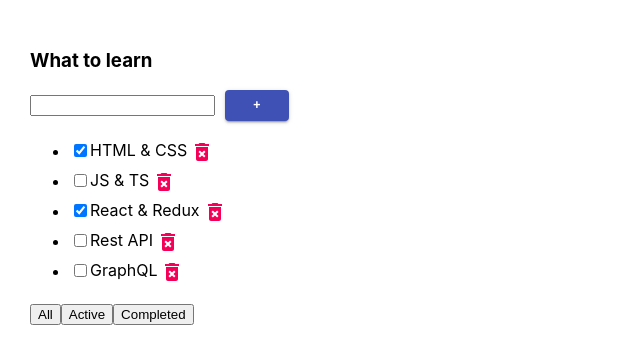
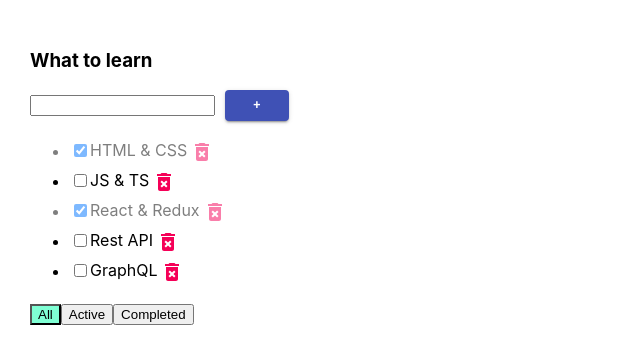
Before and after one commit to Basko-Vladimir/TodoLost-with-TS-Hooks, a React (Create React App) app: page / in a window 1280 px wide. Shown: the top 364 px of the page, without its empty margins (0-640 px from the left). Built offline with nearby package versions, Linux system fonts and the light colour scheme.

Commit message:
04 - implemented possibility task status changing, implemented status button backlight and also checking  on empty input

```diff
--- a/src/App.css
+++ b/src/App.css
@@ -6,3 +6,15 @@
 .App > div {
   margin-right: 50px;
 }
+
+.error {
+  border: 1px solid red;
+}
+
+.active-filter {
+  background-color: aquamarine;
+}
+
+.is-done {
+  opacity: 0.5;
+}
--- a/src/App.tsx
+++ b/src/App.tsx
@@ -11,7 +11,7 @@ export function App() {
         {id: v1(), title: 'React & Redux', isDone: true},
         {id: v1(), title: 'Rest API', isDone: false},
         {id: v1(), title: 'GraphQL', isDone: false}
-    ])
+    ]);
 
     const deleteTask = (taskId: string) => {
         const newTasksList = tasks.filter( task => taskId !== task.id )
@@ -19,14 +19,27 @@ export function App() {
     }
 
     const addTask = (newValue: string) => {
-        const newTask = {id: v1(), title: newValue, isDone: false}
-        setTasks([newTask, ...tasks]);
+        // if (newValue.trim() !== '') {
+            const newTask = {id: v1(), title: newValue, isDone: false}
+            setTasks([newTask, ...tasks]);
+        // } else {
+        //     setError('Title is required!')
+        // }
+    }
+
+    const changeTaskStatus = (taskId: string, status: boolean) => {
+        const changedTasks = tasks.map( t => {
+            if (taskId === t.id) {
+                return {...t, isDone: status}
+            } else return t
+        })
+        setTasks(changedTasks);
     }
 
     return (
         <div className="App">
             <TodoList title={'What to learn'} tasks={tasks}
-                      deleteTask={deleteTask} addTask={addTask}/>
+                      deleteTask={deleteTask} addTask={addTask} changeTaskStatus={changeTaskStatus}/>
         </div>
     );
 }
--- a/src/Types/commonTypes.ts
+++ b/src/Types/commonTypes.ts
@@ -3,5 +3,3 @@ export type TasksType = {
     title: string
     isDone: boolean
 }
-
-export type FilterType = 'All' | 'Active' | 'Completed'
--- a/src/UI/TodoList.tsx
+++ b/src/UI/TodoList.tsx
@@ -1,4 +1,5 @@
 import React, {useState, ChangeEvent} from 'react';
+import '../App.css';
 import IconButton from '@material-ui/core/IconButton';
 import DeleteForeverIcon from '@material-ui/icons/DeleteForever';
 import {TasksType} from '../Types/commonTypes';
@@ -9,14 +10,15 @@ export type TodoListType = {
     tasks: Array<TasksType>
     deleteTask: (id: string) => void
     addTask: (value: string) => void
+    changeTaskStatus: (id: string, status: boolean) => void
 }
 
 export const TodoList: React.FC<TodoListType> = (props) => {
-    const {title, tasks, deleteTask, addTask} = props;
-
+    const {title, tasks, deleteTask, addTask, changeTaskStatus} = props;
 
     const [filter, setFilter] = useState<string| null>('All');
     const [inputValue, setInputValue] = useState<string>('');
+    const [error, setError] = useState<null | string>(null);
     let filteredTasks = tasks;
 
     if (filter === 'Active') {
@@ -34,28 +36,39 @@ export const TodoList: React.FC<TodoListType> = (props) => {
     }
 
     const onKeyPress = (e: React.KeyboardEvent<HTMLInputElement>) => {
+        setError(null);
         e.charCode === 13 && onAddTask();
     }
 
     const onAddTask = () => {
+        if (!inputValue.trim()) {
+            setError('Title is required!')
+        } else {
             addTask(inputValue);
             setInputValue('');
+        }
+
     }
 
     return (
         <div>
             <h3>{title}</h3>
             <div>
-                <input value={inputValue} onChange={changeInputValue} onKeyPress={onKeyPress}/>
+                <input value={inputValue} onChange={changeInputValue} className={error ? 'error' : ''}
+                       onKeyPress={onKeyPress}/>
                 <Button variant="contained" color="primary"
                         size={'small'} style={{marginLeft: '10px'}}
                         onClick={onAddTask}>+</Button>
+                {error && <div style={{color: 'red'}}>{error}</div>}
             </div>
             <ul>
                 {
                     filteredTasks.map(task => {
-                    return <li key={task.id}>
-                               <input type="checkbox" defaultChecked={task.isDone}/>
+                        const changeCheckbox = (e: ChangeEvent<HTMLInputElement>) => {
+                            changeTaskStatus(task.id, e.currentTarget.checked)
+                        }
+                        return <li key={task.id} className={task.isDone ? 'is-done' : ''}>
+                            <input type="checkbox" checked={task.isDone} onChange={changeCheckbox}/>
                             <span>{task.title}</span>
                             <IconButton color="secondary" size={'small'}
                                         onClick={() => deleteTask(task.id)}><DeleteForeverIcon/></IconButton>
@@ -64,9 +77,9 @@ export const TodoList: React.FC<TodoListType> = (props) => {
                 }
             </ul>
             <div>
-                <button onClick={filterTasks}>All</button>
-                <button onClick={filterTasks}>Active</button>
-                <button onClick={filterTasks}>Completed</button>
+                <button onClick={filterTasks} className={filter === 'All' ? 'active-filter' : ''}>All</button>
+                <button onClick={filterTasks} className={filter === 'Active' ? 'active-filter' : ''}>Active</button>
+                <button onClick={filterTasks} className={filter === 'Completed' ? 'active-filter' : ''}>Completed</button>
             </div>
         </div>
     )
```
Lines whose indentation alone changed are shown as unchanged.
